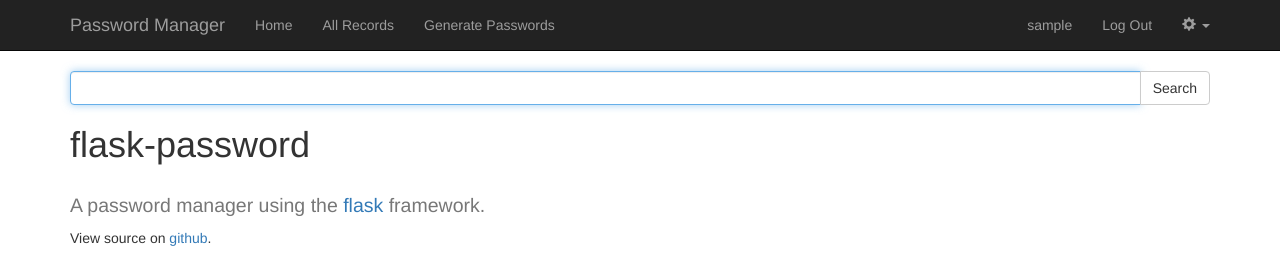
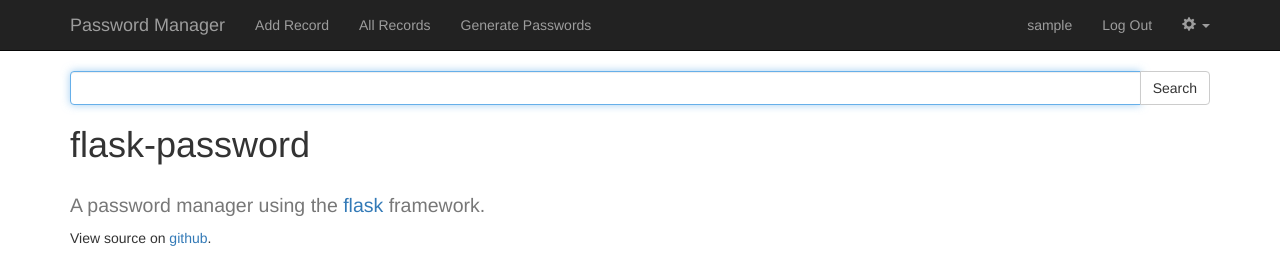
Before and after one commit to tortxof/flask-password, a Flask app: page /about in a window 1280 px wide. Shown: the top 260 px of the page. Run offline with Flask 2, Linux system fonts and the light colour scheme; the visitor is signed in with stand-in values (Sample User, id 1); parts of the project's set-up code (start-up, migrations or seed data) failed here and were passed over; some libraries are stand-ins or nearby versions.

Commit message:
Changed in nav Home to Add Record.

```diff
--- a/templates/layout.html
+++ b/templates/layout.html
@@ -23,7 +23,7 @@
       <div class="collapse navbar-collapse" id="navbar">
         <ul class="nav navbar-nav">
           {% if 'username' in session %}
-          <li><a href="/">Home</a></li>
+          <li><a href="/">Add Record</a></li>
           <li><a href="/all">All Records</a></li>
           <li><a href="/generate">Generate Passwords</a></li>
           {% endif %}
```
